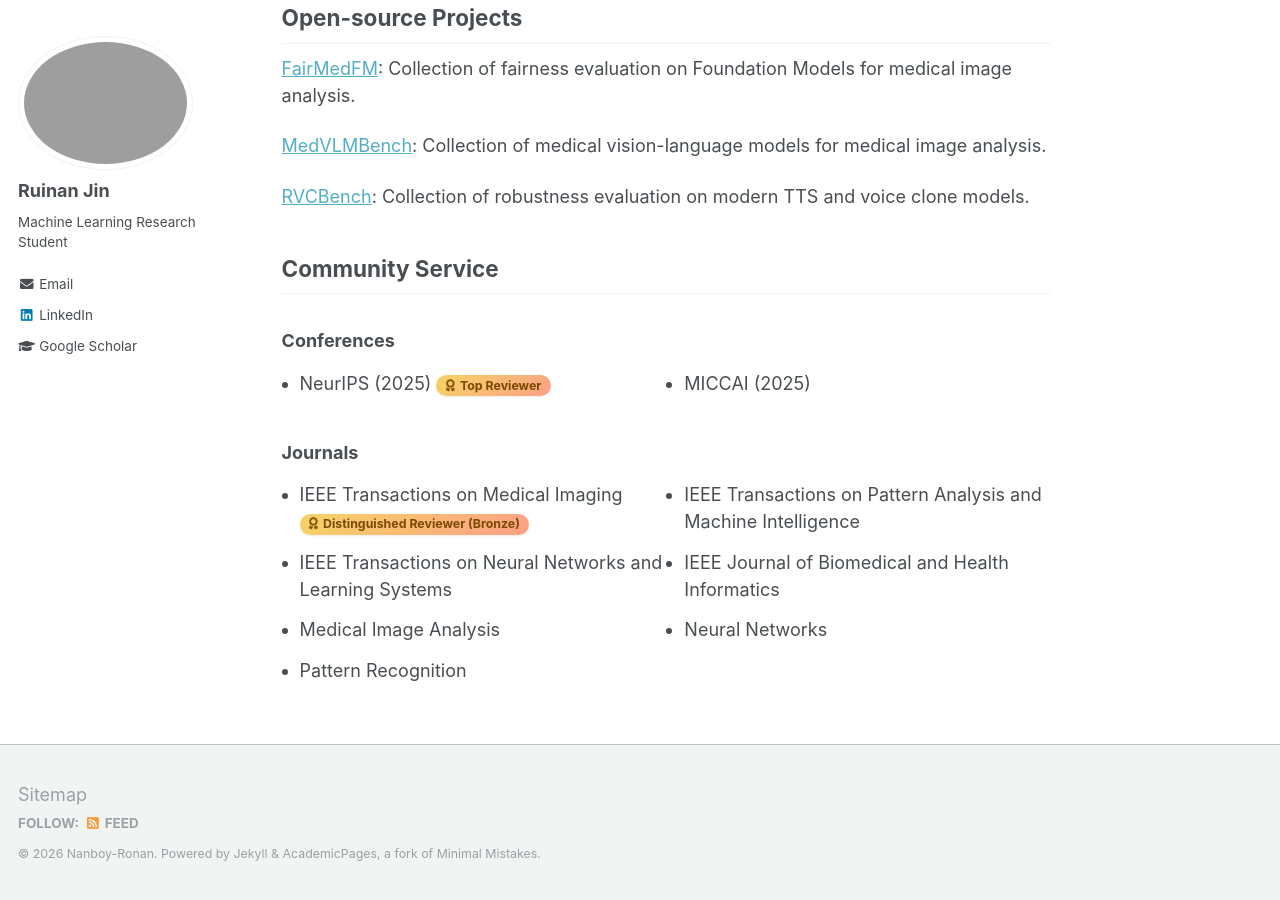
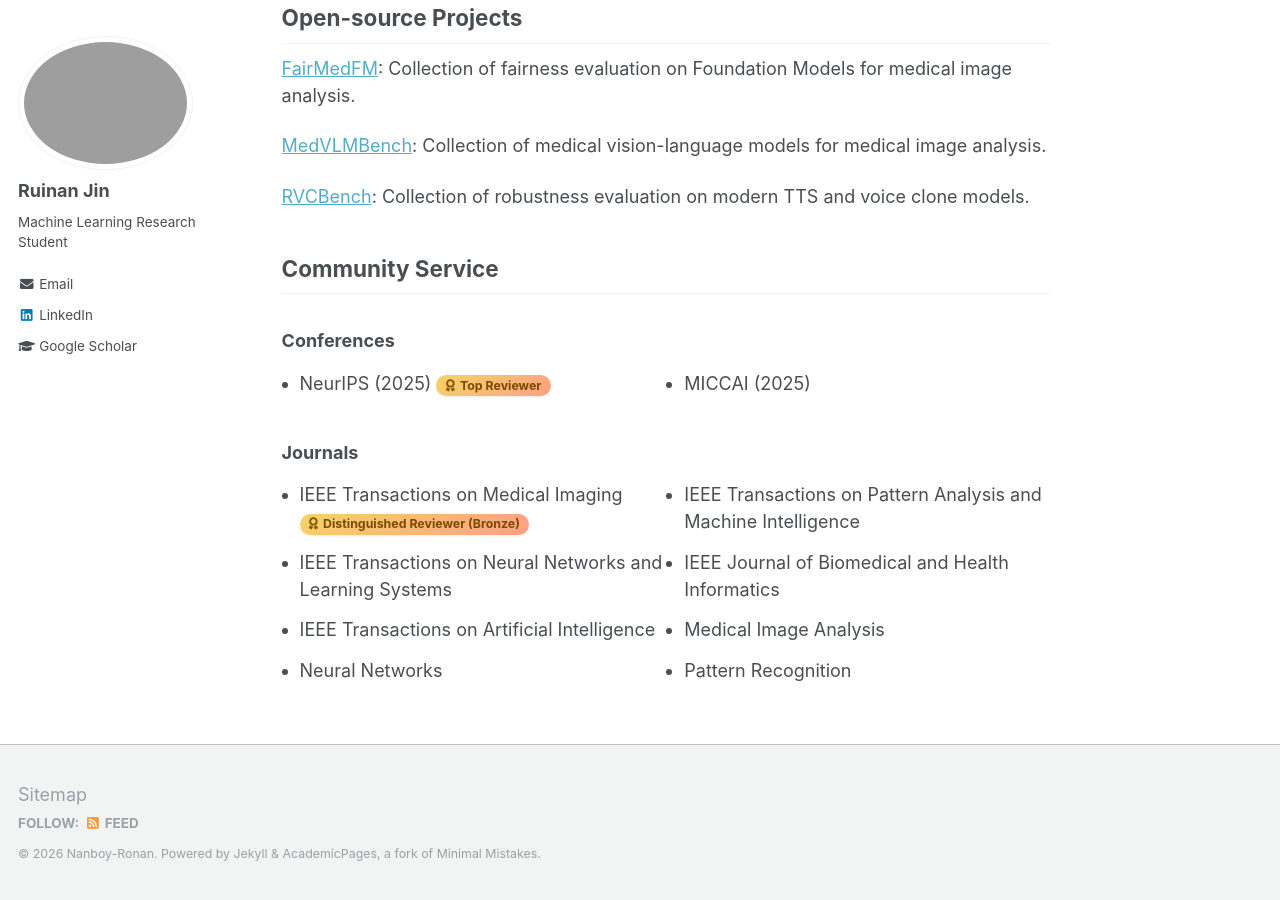
Before and after one commit to Nanboy-Ronan/Personal-Web, a Jekyll site: the page built from _pages/about.md, in a window 1280 px wide and 900 px high, scrolled down 1050 px. Built offline with Jekyll 4.4.1, drawn with Linux system fonts in a browser that asks for light colours; part of the change alters nothing that is shown.

Commit message:
update analytics

```diff
--- a/_config.yml
+++ b/_config.yml
@@ -76,7 +76,7 @@ analytics:
   provider               :  "custom" # false (default), "google", "google-universal", "custom"
   google:
     # For GA4 use a Measurement ID, e.g. "G-XXXXXXXXXX"
-    tracking_id          : G-X8RNWDNNGN
+    tracking_id          : G-0M8ML1QRMV
 
 
 # Site Author
--- a/_pages/about.md
+++ b/_pages/about.md
@@ -70,6 +70,7 @@ My research aims to make modern machine learning systems—especially **foundati
   <li>IEEE Transactions on Pattern Analysis and Machine Intelligence</li>
   <li>IEEE Transactions on Neural Networks and Learning Systems</li>
   <li>IEEE Journal of Biomedical and Health Informatics</li>
+  <li>IEEE Transactions on Artificial Intelligence</li>
   <li>Medical Image Analysis</li>
   <li>Neural Networks</li>
   <li>Pattern Recognition</li>
```
